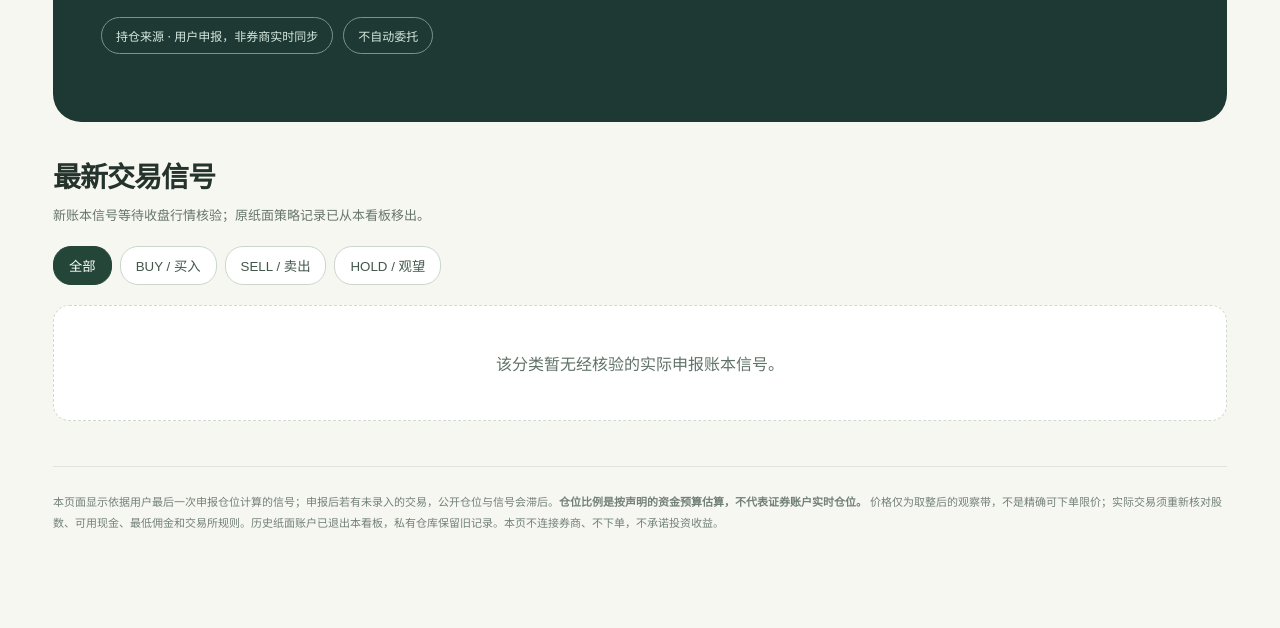
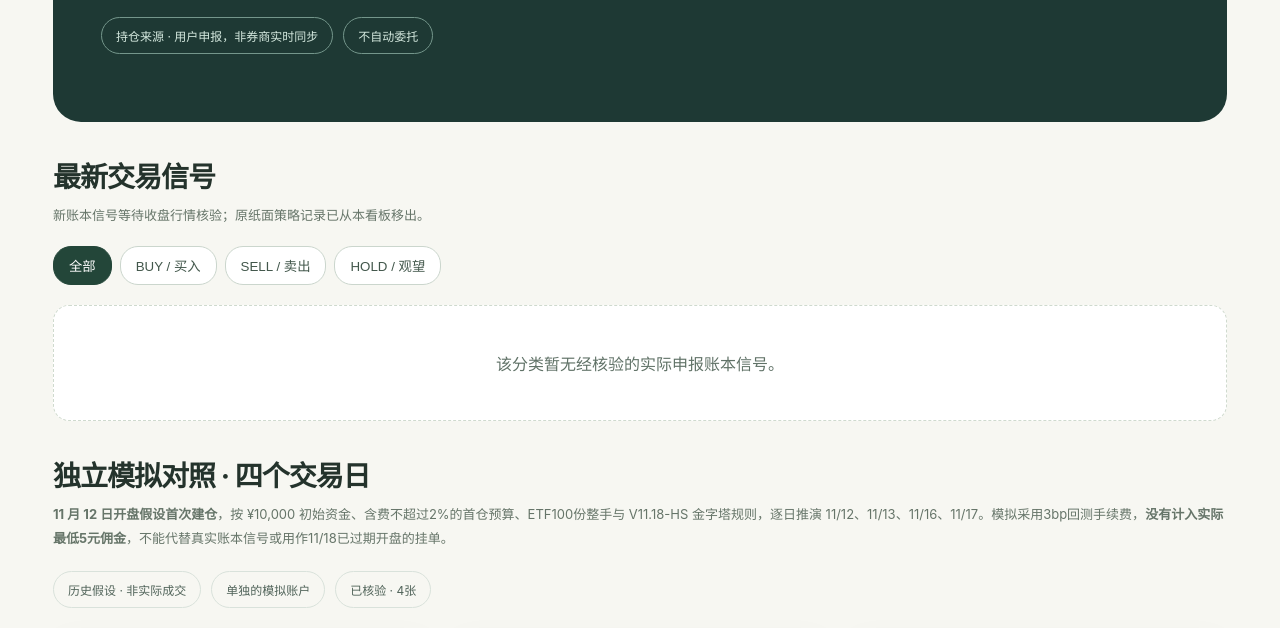
Before and after one commit to zhangzihaoDT/ntwr-signal-wall, a plain HTML site: page index.html in a window 1280 px wide. Shown: the part 324-952 px from the top of the page. Before the commit the page ends 909 px from the top, so only its background shows below. Drawn offline with Linux system fonts and the light colour scheme.

```diff
--- a/index.html
+++ b/index.html
@@ -76,7 +76,13 @@
     </div>
   </section>
   <main id="cards" class="grid" aria-live="polite"><div class="empty">正在读取已核验的持仓信号…</div></main>
-  <footer class="footer">本页面显示依据用户最后一次申报仓位计算的信号；申报后若有未录入的交易，公开仓位与信号会滞后。<strong>仓位比例是按声明的资金预算估算，不代表证券账户实时仓位。</strong> 价格仅为取整后的观察带，不是精确可下单限价；实际交易须重新核对股数、可用现金、最低佣金和交易所规则。历史纸面账户已退出本看板，私有仓库保留旧记录。本页不连接券商、不下单，不承诺投资收益。</footer>
+  <section class="intro" id="simulated-history" aria-label="独立历史模拟对照">
+    <h2>独立模拟对照 · 四个交易日</h2>
+    <p><strong>11 月 12 日开盘假设首次建仓</strong>，按 ¥10,000 初始资金、含费不超过2%的首仓预算、ETF100份整手与 V11.18-HS 金字塔规则，逐日推演 11/12、11/13、11/16、11/17。模拟采用3bp回测手续费，<strong>没有计入实际最低5元佣金</strong>，不能代替真实账本信号或用作11/18已过期开盘的挂单。</p>
+    <div class="state"><span class="chip">历史假设 · 非实际成交</span><span class="chip">单独的模拟账户</span><span class="chip" id="simulation-count">待核验</span></div>
+  </section>
+  <section id="simulation-cards" class="grid" aria-live="polite"><div class="empty">模拟历史数据待核验发布；不会借用真实成交或旧模拟卡片。</div></section>
+  <footer class="footer">本页面显示依据用户最后一次申报仓位计算的信号；申报后若有未录入的交易，公开仓位与信号会滞后。<strong>仓位比例是按声明的资金预算估算，不代表证券账户实时仓位。</strong> 价格仅为取整后的观察带，不是精确可下单限价；实际交易须重新核对股数、可用现金、最低佣金和交易所规则。旧纸面历史已私有归档；下方11/12起点的四张卡片是另行核验的新模拟对照，与实际账本主卡片完全隔离。本页不连接券商、不下单，不承诺投资收益。</footer>
 </div>
 <script>
 "use strict";
@@ -110,6 +116,38 @@ function card(e){
     +'</div></details>'
     +'</article>';
 }
+function simulatedCard(e){
+  const note=e.market_date==="2026-11-12"?"11/12开盘已假设G0首仓，随后按当日收盘生成下一交易日信号": "沿用同一个假设账户，按收盘价生成下一交易日信号";
+  return '<article class="card '+esc(e.signal)+'">'
+    +'<div class="card-top"><span class="date">'+esc(e.market_date)+'</span><span class="tag">独立历史模拟</span></div>'
+    +'<div class="signal">'+esc(e.signal)+'</div>'
+    +'<div class="signal-sub">'+esc(e.strategy_rung)+' · 模拟规则回放，非实际成交</div>'
+    +'<div class="weights"><div><div class="label">模拟收盘仓位</div><div class="val">'+esc(e.stock_weight_pct)+'%</div></div>'
+    +'<div><div class="label">假设次开盘参考仓位</div><div class="val">'+esc(e.reference_target_weight_pct)+'%</div></div></div>'
+    +'<div class="row"><span>模拟仓位调整</span><strong>'+esc(e.suggested_change_pp)+' pp</strong></div>'
+    +'<div class="row"><span>历史市场收盘价</span><strong>¥'+Number(e.close_market).toFixed(3)+'</strong></div>'
+    +'<div class="zones"><div><div class="zone-title">下一模拟买入观察带</div><div class="zone">'+priceZone(e.next_buy_zone)+'</div></div>'
+    +'<div><div class="zone-title">下一模拟卖出观察带</div><div class="zone">'+priceZone(e.next_sell_zone)+'</div></div></div>'
+    +'<div class="row"><span>历史信号的下一交易日</span><strong>'+esc(e.next_weekday)+'</strong></div>'
+    +'<div class="disclaimer">'+note+'。该信号为HISTORICAL_ONLY，不可追单；假设佣金为3bp，实盘最低佣金与整手偏差可能改变净收益。</div>'
+    +'</article>';
+}
+fetch("./simulation.json",{cache:"no-store"})
+  .then(res=>{if(!res.ok)throw Error("historical simulation not available");return res.json();})
+  .then(feed=>{
+    if(feed.schema_version!==1||feed.symbol!=="159680.SZ"
+       ||feed.account_mode!=="COUNTERFACTUAL_PAPER_ONLY_NOV12_INITIAL_BUY"
+       ||feed.simulation_start!=="2026-11-12"||feed.simulation_end!=="2026-11-17"
+       ||feed.entry_budget_target_pct!=="2.0"||!Array.isArray(feed.entries)
+       ||feed.entries.length!==4||feed.entries.some(x=>x.timeliness!=="HISTORICAL_ONLY")
+       ||feed.entries.map(x=>x.market_date).join(",")!=="2026-11-17,2026-11-16,2026-11-13,2026-11-12"
+       )throw Error("unverified four-session simulation");
+    $("simulation-count").textContent="已核验 · 4张";
+    $("simulation-cards").innerHTML=feed.entries.map(simulatedCard).join("");
+  })
+  .catch(()=>{$("simulation-count").textContent="尚未核验";
+              $("simulation-cards").innerHTML='<div class="empty">四张模拟卡片尚未通过行情和规则验收，暂不展示。</div>';});
+
 function render(){
   const showing=current==="ALL"?entries:entries.filter(e=>e.signal===current);
   $("cards").innerHTML=showing.length?showing.map(card).join(""):'<div class="empty">该分类暂无经核验的实际申报账本信号。</div>';
--- /dev/null
+++ b/simulation.json
@@ -0,0 +1,118 @@
+{
+  "account_mode": "COUNTERFACTUAL_PAPER_ONLY_NOV12_INITIAL_BUY",
+  "assumption": "Nov12 actual market open used for hypothetical 2% gross-budget G0; trade filled by official shared engine as integer board lots. Later T+1 opens follow historical market ONLY when projecting completed T decisions; T card projections use T close as hypothetical next open.",
+  "disclaimer": "FOUR HISTORICAL SIMULATED CARDS ONLY; not self-reported actual trades, not advice for today's expired opening, no broker actions.",
+  "entries": [
+    {
+      "close_market": "1.346",
+      "fee_model": "SIMULATED_3BP_EACH_SIDE_NOT_REAL_5CNY_MINIMUM",
+      "market_date": "2026-11-17",
+      "next_buy_zone": {
+        "direction": "BUY_IF_MARKET_CLOSE_CROSSES",
+        "high": "1.35",
+        "low": "1.34",
+        "precision": "PUBLIC_APPROXIMATE_ONLY_EXACT_RULE_PRIVATE"
+      },
+      "next_sell_zone": {
+        "direction": "SELL_IF_MARKET_CLOSE_CROSSES",
+        "high": "1.44",
+        "low": "1.43",
+        "precision": "PUBLIC_APPROXIMATE_ONLY_EXACT_RULE_PRIVATE"
+      },
+      "next_weekday": "2026-11-18",
+      "note": "按同一假设模拟账户逐日计算；买卖仅为历史回算，不代表任何真实成交。",
+      "reference_target_weight_pct": "13.5",
+      "signal": "BUY",
+      "simulated_initial_entry": "CARRIED_FROM_NOV12_SIMULATION",
+      "stock_weight_pct": "8.1",
+      "strategy_rung": "G4",
+      "suggested_change_pp": "5.4",
+      "timeliness": "HISTORICAL_ONLY"
+    },
+    {
+      "close_market": "1.354",
+      "fee_model": "SIMULATED_3BP_EACH_SIDE_NOT_REAL_5CNY_MINIMUM",
+      "market_date": "2026-11-16",
+      "next_buy_zone": {
+        "direction": "BUY_IF_MARKET_CLOSE_CROSSES",
+        "high": "1.40",
+        "low": "1.39",
+        "precision": "PUBLIC_APPROXIMATE_ONLY_EXACT_RULE_PRIVATE"
+      },
+      "next_sell_zone": {
+        "direction": "SELL_IF_MARKET_CLOSE_CROSSES",
+        "high": "1.46",
+        "low": "1.45",
+        "precision": "PUBLIC_APPROXIMATE_ONLY_EXACT_RULE_PRIVATE"
+      },
+      "next_weekday": "2026-11-17",
+      "note": "按同一假设模拟账户逐日计算；买卖仅为历史回算，不代表任何真实成交。",
+      "reference_target_weight_pct": "8.1",
+      "signal": "BUY",
+      "simulated_initial_entry": "CARRIED_FROM_NOV12_SIMULATION",
+      "stock_weight_pct": "5.4",
+      "strategy_rung": "G3",
+      "suggested_change_pp": "2.7",
+      "timeliness": "HISTORICAL_ONLY"
+    },
+    {
+      "close_market": "1.408",
+      "fee_model": "SIMULATED_3BP_EACH_SIDE_NOT_REAL_5CNY_MINIMUM",
+      "market_date": "2026-11-13",
+      "next_buy_zone": {
+        "direction": "BUY_IF_MARKET_CLOSE_CROSSES",
+        "high": "1.46",
+        "low": "1.45",
+        "precision": "PUBLIC_APPROXIMATE_ONLY_EXACT_RULE_PRIVATE"
+      },
+      "next_sell_zone": {
+        "direction": "SELL_IF_MARKET_CLOSE_CROSSES",
+        "high": "1.53",
+        "low": "1.52",
+        "precision": "PUBLIC_APPROXIMATE_ONLY_EXACT_RULE_PRIVATE"
+      },
+      "next_weekday": "2026-11-16",
+      "note": "按同一假设模拟账户逐日计算；买卖仅为历史回算，不代表任何真实成交。",
+      "reference_target_weight_pct": "5.6",
+      "signal": "BUY",
+      "simulated_initial_entry": "CARRIED_FROM_NOV12_SIMULATION",
+      "stock_weight_pct": "1.4",
+      "strategy_rung": "G2",
+      "suggested_change_pp": "4.2",
+      "timeliness": "HISTORICAL_ONLY"
+    },
+    {
+      "close_market": "1.458",
+      "fee_model": "SIMULATED_3BP_EACH_SIDE_NOT_REAL_5CNY_MINIMUM",
+      "market_date": "2026-11-12",
+      "next_buy_zone": {
+        "direction": "BUY_IF_MARKET_CLOSE_CROSSES",
+        "high": "1.46",
+        "low": "1.45",
+        "precision": "PUBLIC_APPROXIMATE_ONLY_EXACT_RULE_PRIVATE"
+      },
+      "next_sell_zone": {
+        "direction": "SELL_IF_MARKET_CLOSE_CROSSES",
+        "high": "1.53",
+        "low": "1.52",
+        "precision": "PUBLIC_APPROXIMATE_ONLY_EXACT_RULE_PRIVATE"
+      },
+      "next_weekday": "2026-11-13",
+      "note": "假设11月12日开盘完成首仓；当日收盘再形成次日策略信号。",
+      "reference_target_weight_pct": "2.9",
+      "signal": "BUY",
+      "simulated_initial_entry": "INITIAL_G0_BUY_COMPLETED_IN_SIMULATION",
+      "stock_weight_pct": "1.5",
+      "strategy_rung": "G1",
+      "suggested_change_pp": "1.5",
+      "timeliness": "HISTORICAL_ONLY"
+    }
+  ],
+  "entry_budget_target_pct": "2.0",
+  "fee_model": "SIMULATED_3BP_EACH_SIDE_NOT_REAL_5CNY_MINIMUM",
+  "schema_version": 1,
+  "simulation_end": "2026-11-17",
+  "simulation_start": "2026-11-12",
+  "strategy_version": "NTWR-A V11.18-HS",
+  "symbol": "159680.SZ"
+}
```
